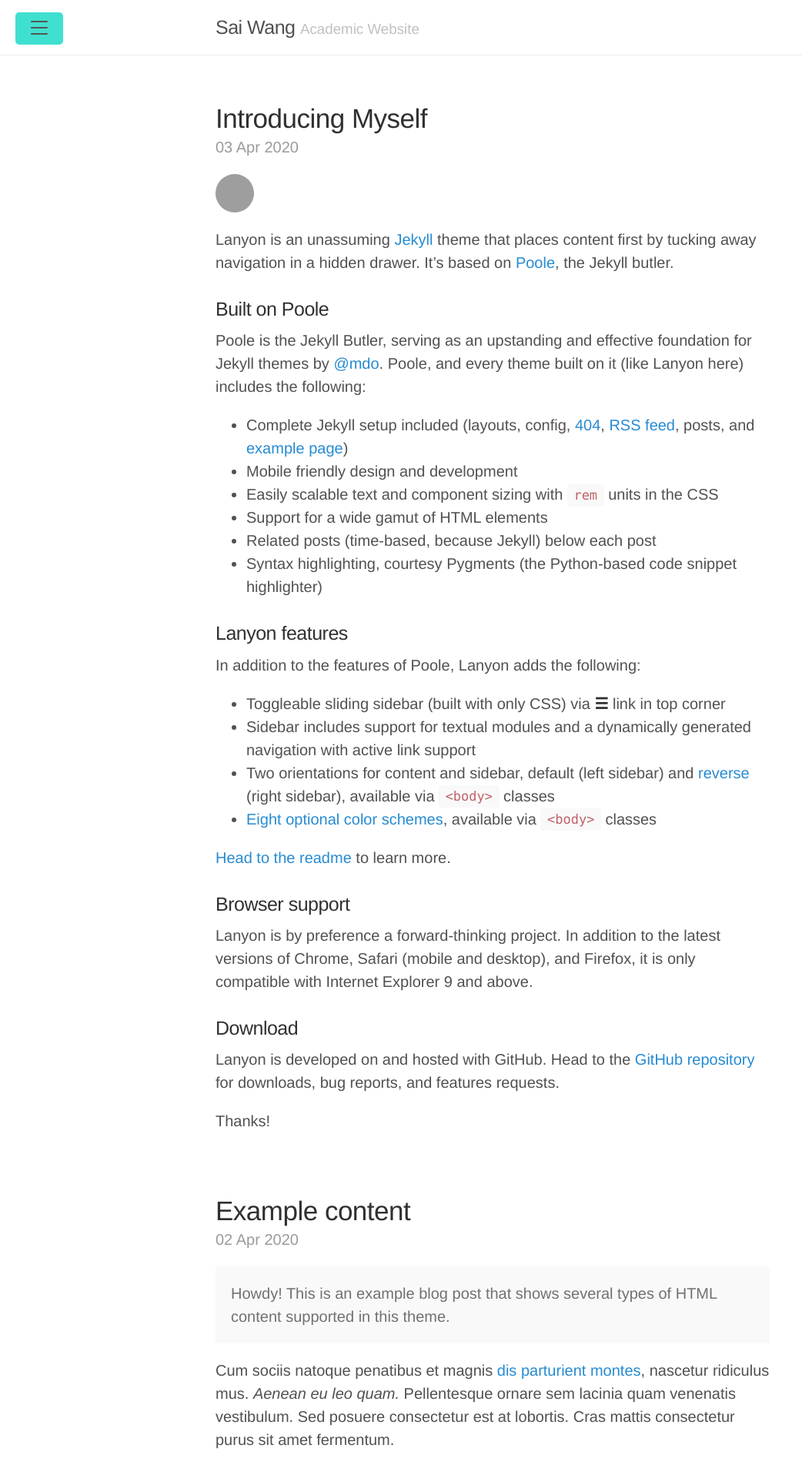
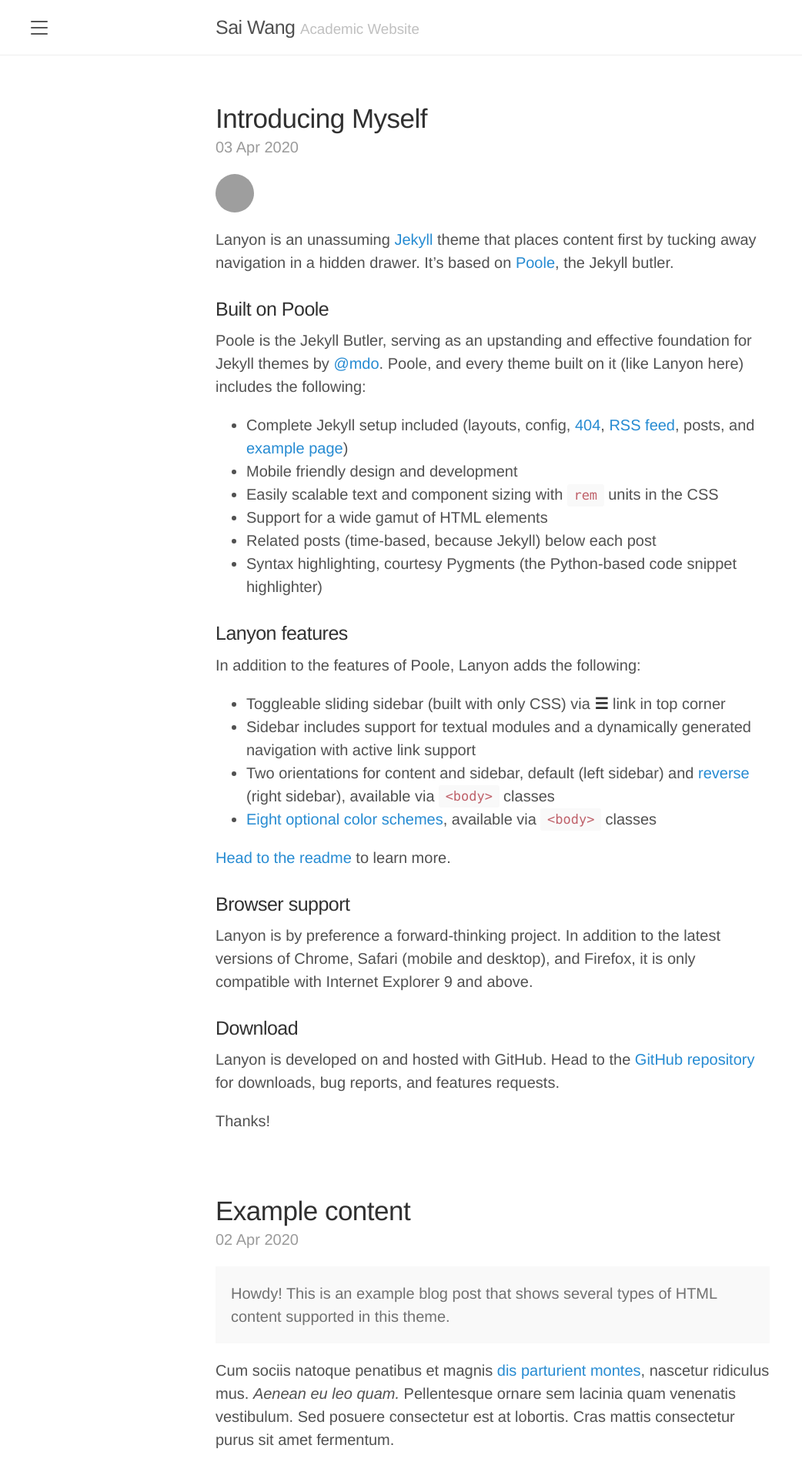
Before and after one commit to Alxendweb/alxendweb.github.io, a Jekyll site: the page built from index.html, in a window 1280 px wide. Shown: the top 1903 px of the page at 77% size, without its empty margins (0-1042 px from the left). Built offline with Jekyll 4.4.1, drawn with Linux system fonts in a browser that asks for light colours; the list of posts is cut into pages by our own code; grey boxes are pictures that could not be loaded.

Commit message:
Update lanyon.css

```diff
--- a/public/css/lanyon.css
+++ b/public/css/lanyon.css
@@ -225,8 +225,8 @@ a.sidebar-nav-item:focus {
   display: flex;
   align-items: center;
   padding: .25rem .75rem;
-  color: #40e0d0;
-  background-color: #40e0d0;
+  color: #404040;
+  background-color: #fff;
   border-radius: .25rem;
   cursor: pointer;
 }
@@ -243,7 +243,7 @@ a.sidebar-nav-item:focus {
 #sidebar-checkbox:focus ~ .sidebar-toggle,
 #sidebar-checkbox:checked ~ .sidebar-toggle {
   color: #fff;
-  background-color: #40e0d0;
+  background-color: #000;
 }
 
 .sidebar-toggle:active:before,
```
